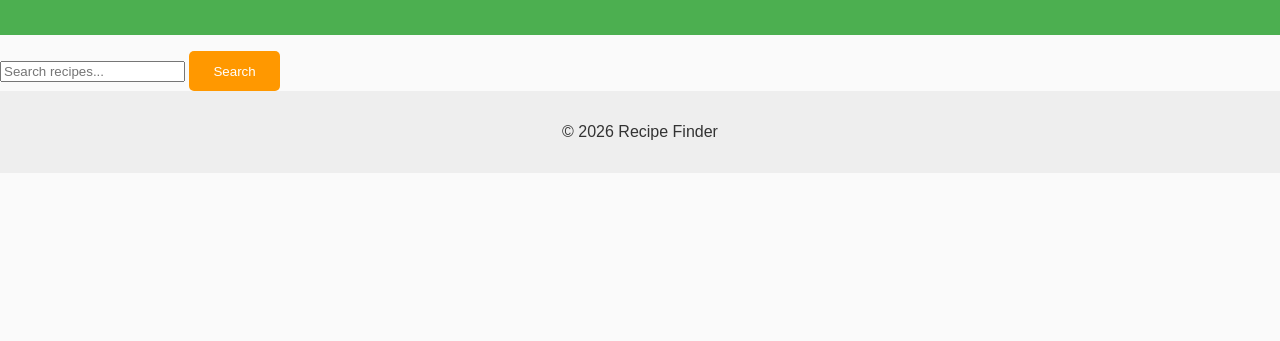
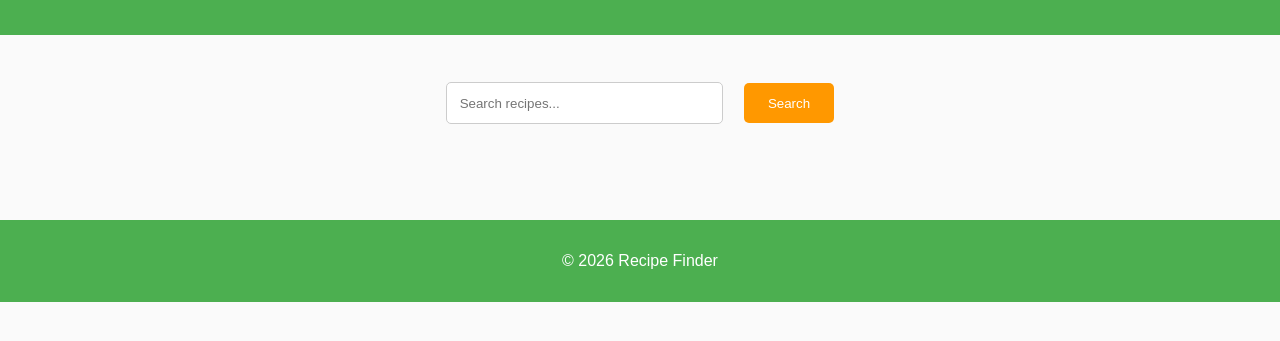
Before and after one commit to minnie-star/final_project, a website: page client/public/pages/recipes.html in a window 1280 px wide. Shown: the part 77-418 px from the top of the page. Drawn offline with Linux system fonts and the light colour scheme.

Commit message:
recipe cards edits

```diff
--- a/client/public/css/styles.css
+++ b/client/public/css/styles.css
@@ -38,11 +38,62 @@ footer {
   }
 
 /* Recipes page */
+.search-bar {
+  text-align: center;
+  margin: 2rem;
+}
+
+input {
+  padding: 0.8rem;
+  width: 250px;
+  border: 1px solid #ccc;
+  border-radius: 5px;
+}
+
+button {
+  padding: 0.8rem 1.5rem;
+  background: #ff9800;
+  color: white;
+  border: none;
+  border-radius: 5px;
+  margin-left: 1rem;
+  cursor: pointer;
+}
+
+button:hover {
+  background: #f57c00;
+}
+
+.recipes-container {
+  display: flex;
+  flex-wrap: wrap;
+  justify-content: center;
+  gap: 1.5rem;
+  padding: 2rem;
+}
+
 .recipe-card {
-  border: 1px solid #ccc;
+  background: white;
   border-radius: 8px;
-  padding: 1rem;
-  margin: 1rem;
+  box-shadow: 0 4px 10px rgba(0, 0, 0, 0.1);
+  width: 250px;
+  text-align: center;
+  overflow: hidden;
+  transition: transform 0.3s ease;
+}
+
+.recipe-card:hover {
+  transform: scale(1.05);
+}
+
+.recipe-card img {
+  width: 100%;
+  height: 150px;
+  object-fit: cover;
+}
+
+.recipe-card h3 {
+  margin: 1rem 0;
 }
 
 /* Nutrition page */
@@ -92,3 +143,10 @@ button:hover {
 .favorites-list li {
   margin: 1rem 0;
 }
+
+footer {
+  background: #4CAF50;
+  color: white;
+  text-align: center;
+  padding: 1rem;
+}
```
